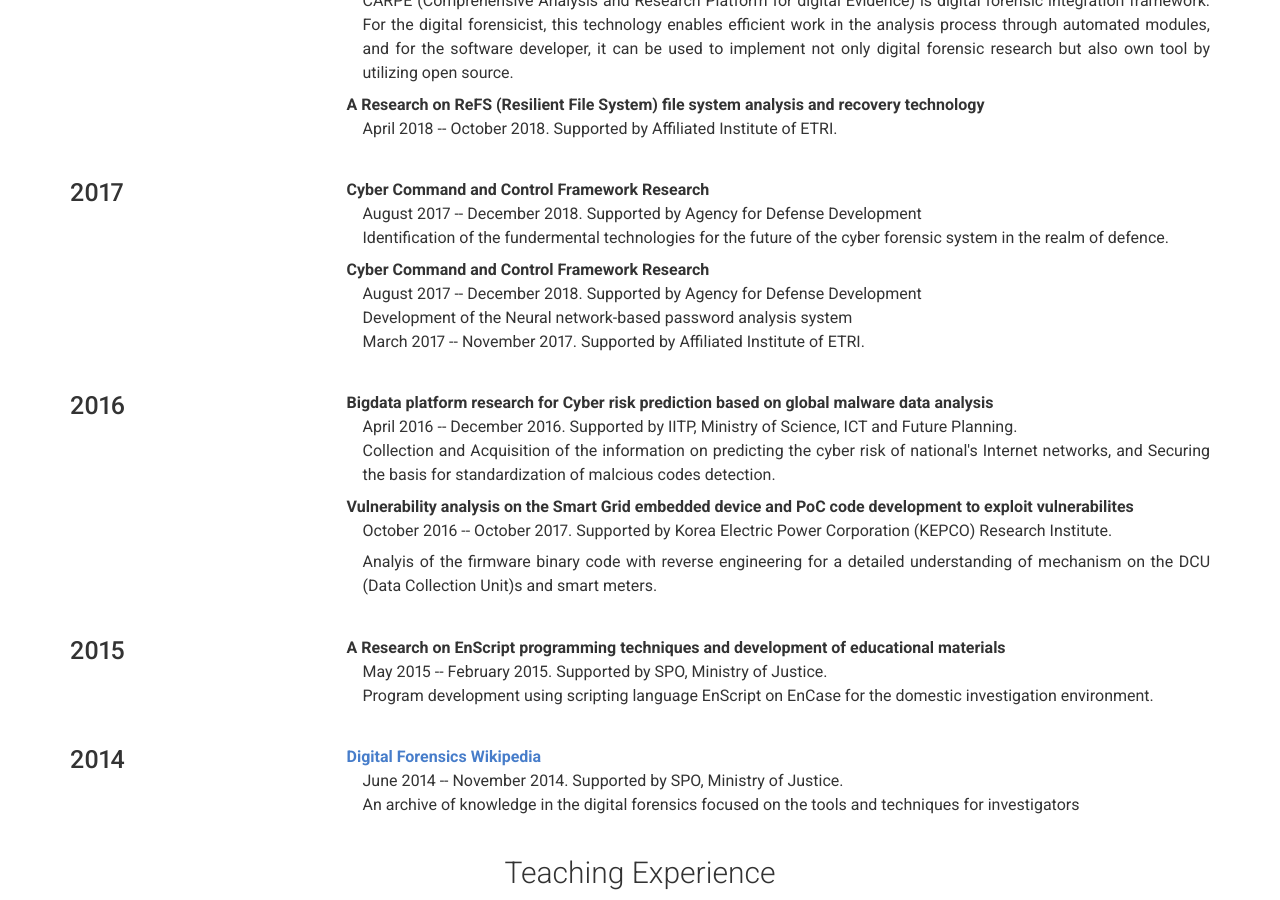
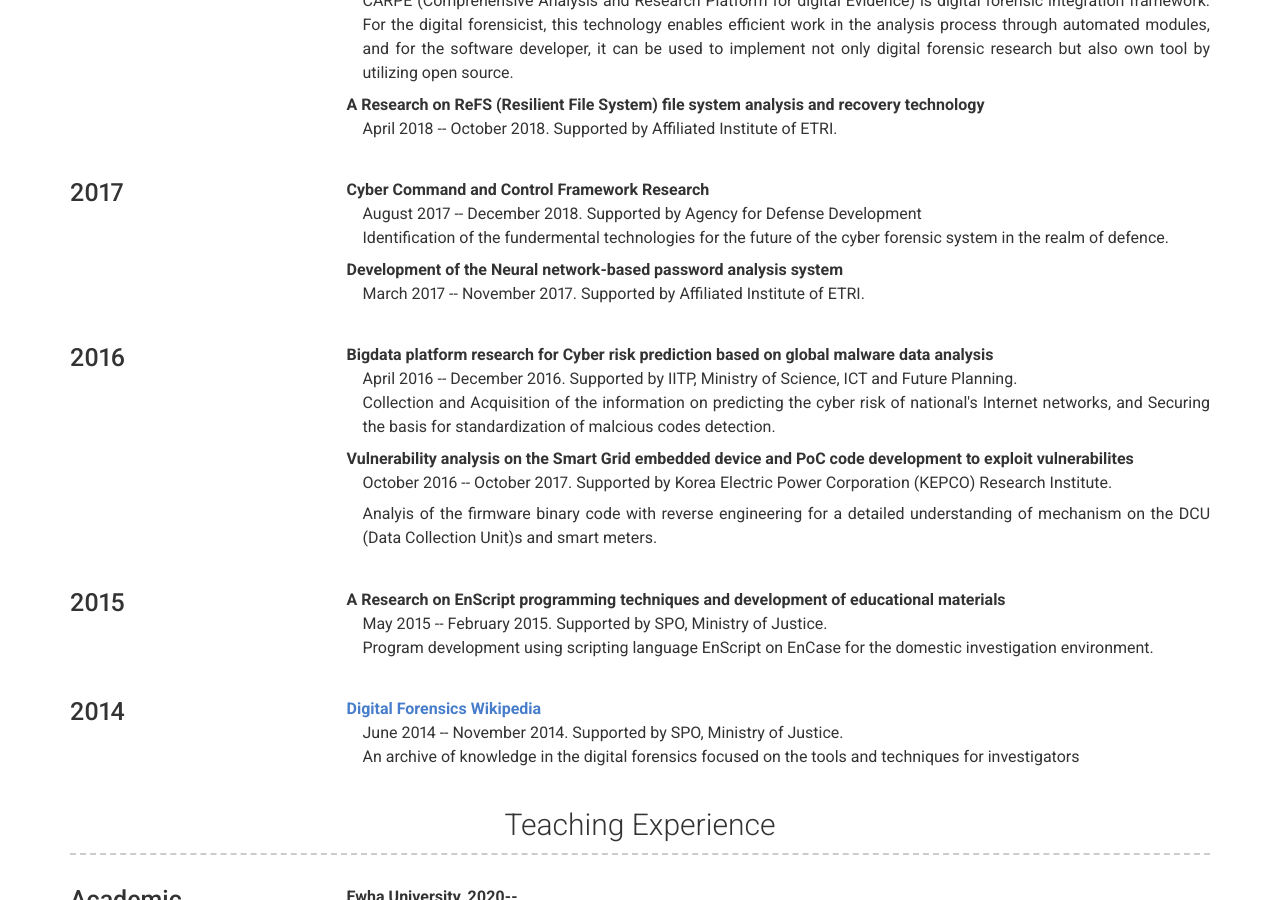
Before and after one commit to JaehyeokHan/jaehyeokhan.github.io, a Jekyll site: the page built from index.md, in a window 1280 px wide and 900 px high, scrolled down 1145 px. Built offline with Jekyll 4.4.1, drawn with Linux system fonts in a browser that asks for light colours; nearby versions of some CDN libraries.

Commit message:
Update _config.yml

```diff
--- a/_config.yml
+++ b/_config.yml
@@ -113,11 +113,8 @@ content:
           <p style="text-indent: -1em;"><b>Cyber Command and Control Framework Research</b>
           <br>August 2017 -- December 2018. Supported by Agency for Defense Development
           <br>Identification of the fundermental technologies for the future of the cyber forensic system in the realm of defence.</p>
-          <p style="text-indent: -1em;"><b>Cyber Command and Control Framework Research</b>
-          <br>August 2017 -- December 2018. Supported by Agency for Defense Development
-          <br>Development of the Neural network-based password analysis system
-          <br>March 2017 -- November 2017. Supported by Affiliated Institute of ETRI.
-          </p>
+          <p style="text-indent: -1em;"><b>Development of the Neural network-based password analysis system</b>
+          <br>March 2017 -- November 2017. Supported by Affiliated Institute of ETRI.</p>
 
       - layout: left
         title: 2016
```
